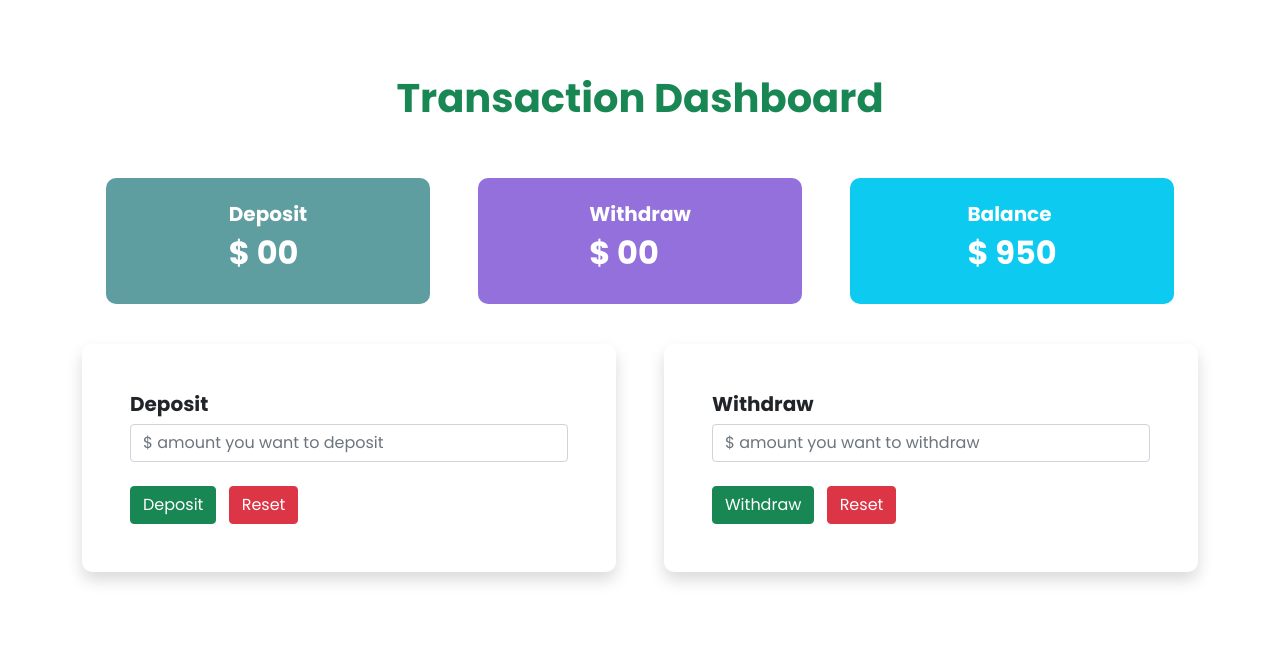
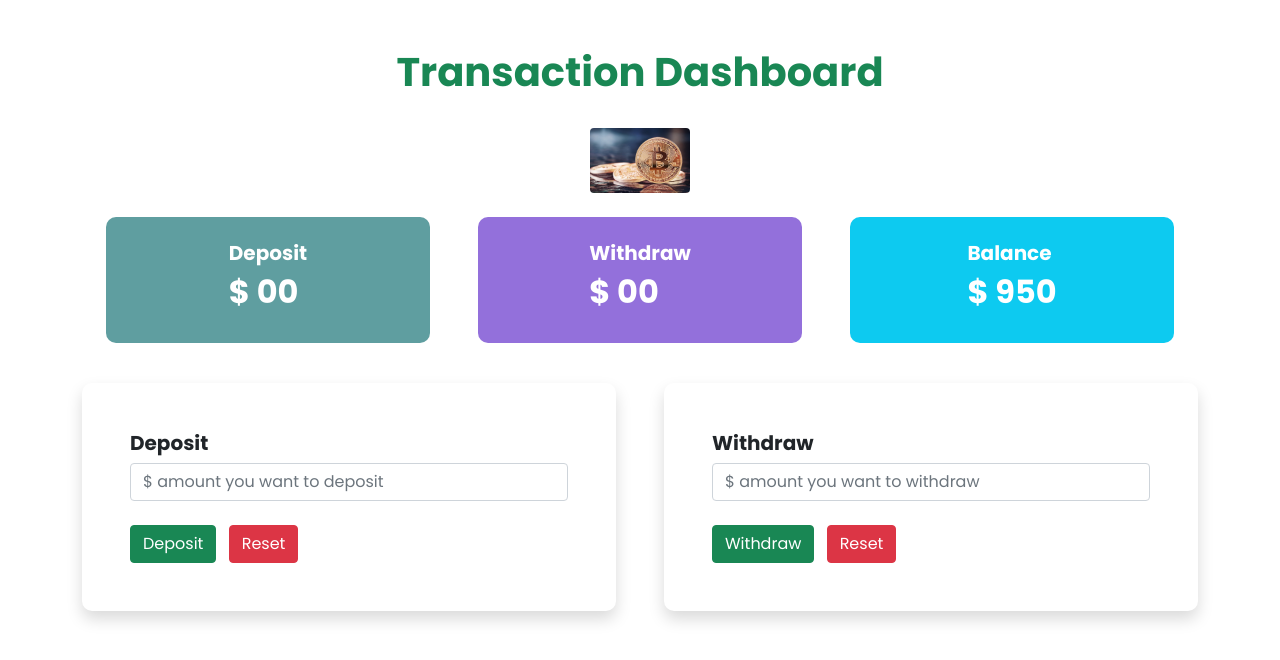
Before and after one commit to aminulds/bank-transaction, a plain HTML site: page index.html in a window 1280 px wide. Both pictures are taken after typing "name@example.com", "Sample123" into the empty fields and a click on the button "Submit". Drawn offline with nearby package versions, Linux system fonts and the light colour scheme.

Commit message:
added img

```diff
--- a/css/style.css
+++ b/css/style.css
@@ -1,4 +1,4 @@
-body{padding: 50px; font-family: 'Poppins', sans-serif;}
+body{font-family: 'Poppins', sans-serif;}
 
 /* Transaction */
 #transactionSection{display: none;}
@@ -11,3 +11,6 @@ body{padding: 50px; font-family: 'Poppins', sans-serif;}
 
 /* input */
 input::placeholder{text-transform: lowercase;}
+
+/* Bank img */
+.bank-img img{width: 100px;}
--- a/index.html
+++ b/index.html
@@ -17,10 +17,13 @@
     <main>
         <div class="container">
             <!-- Log in -->
-            <div class="row d-flex justify-content-center">
+            <div class="row d-flex justify-content-center pt-5">
                 <div id="loginSection" class="col-md-8">
                     <h1 class="text-center text-success fw-bolder">Welcome to AT Bank</h1>
-                    <div class="login-submit shadow p-5 mt-5 rounded">
+                    <div class="bank-img text-center">
+                        <img src="img/bank.jpg" alt="">
+                    </div>
+                    <div class="login-submit shadow py-4 px-5 mt-5 rounded">
                         <h5>Login</h5>
                         <input type="email" class="form-control"><br>
                         <input type="password" class="form-control"><br>
@@ -32,8 +35,11 @@
 
             <!-- Transaction  -->
             <div id="transactionSection">
-                <div class="row gx-5 px-4 p-4">
-                    <h1 class="text-center text-success fw-bolder pb-5">Transaction Dashboard</h1>
+                <div class="row gx-5 px-4 pb-4">
+                    <h1 class="text-center text-success fw-bolder">Transaction Dashboard</h1>
+                    <div class="bank-img text-center py-4">
+                        <img class="rounded" src="img/bitcoin.jpg" alt="">
+                    </div>
                     <div class="col-md-4">
                         <div class="deposit py-4 text-white d-flex justify-content-center">
                             <div>
@@ -60,7 +66,7 @@
                     </div>
 
                 </div>
-                <div class="row gx-5 mt-3">
+                <div class="row gx-5 mt-3 pb-5">
                     <div class="col-md-6">
                         <div class="user-transaction shadow p-5">
                             <div class="">
```
